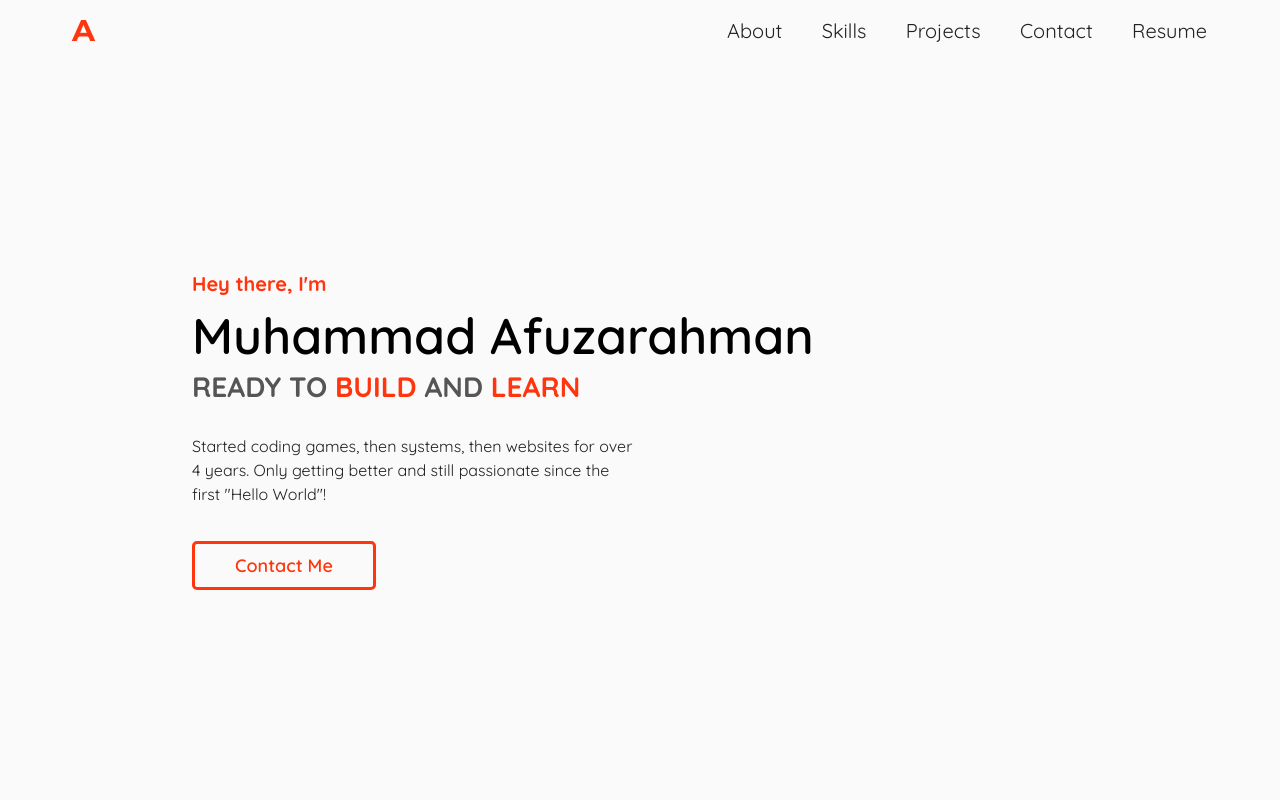
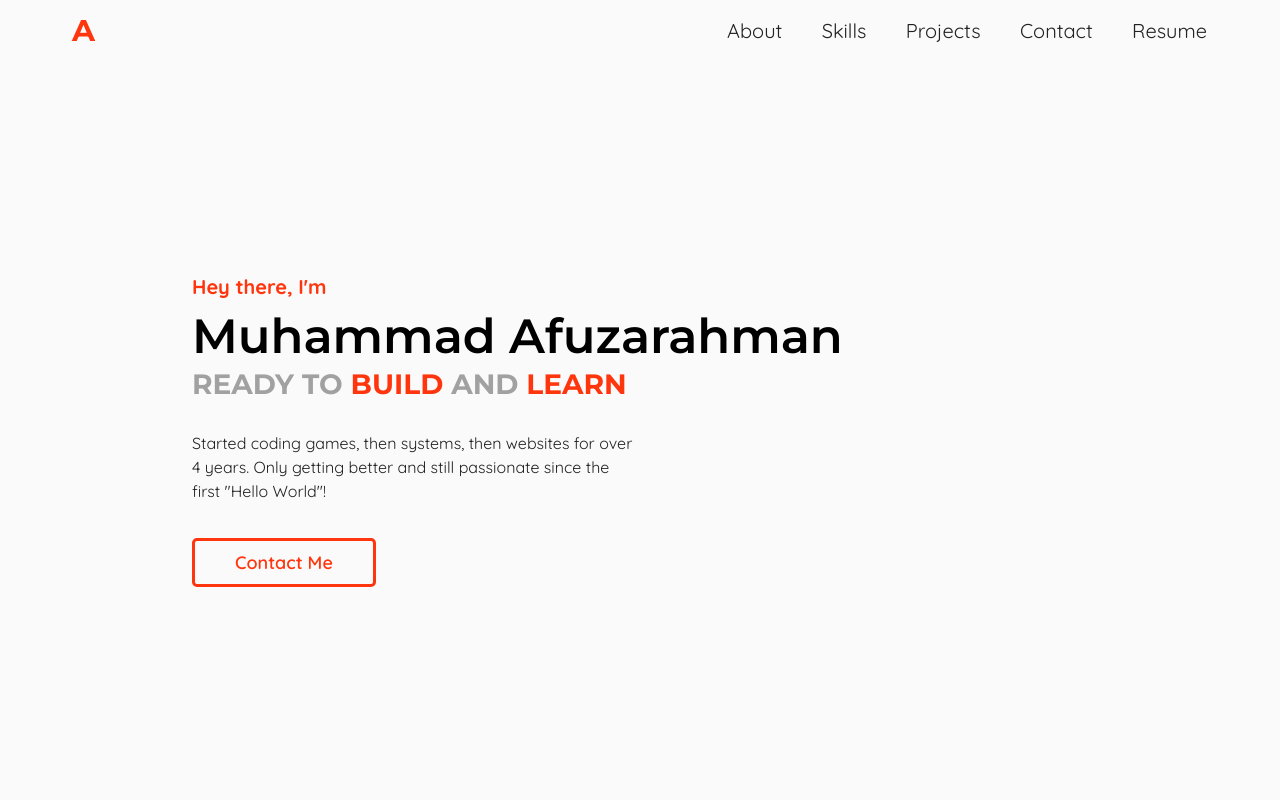
Before and after one commit to afutofu/afutofu.github.io, a React (Create React App) app: page / in a window 1280 px wide. Shown: the top 800 px of the page. Built offline with nearby package versions, Linux system fonts and the light colour scheme.

Commit message:
added new resume, improved styling

```diff
--- a/src/components/Home.js
+++ b/src/components/Home.js
@@ -62,36 +62,36 @@ const Introduction = styled.h3`
   }
 
   @media only screen and (max-width: 350px) {
-    font-size: 10px;
+    font-size: 8px;
   }
 `;
 
 const Name = styled.h1`
-  font-size: 50px;
+  font-size: 48px;
   color: black;
   margin: 0;
   margin-bottom: 2px;
-  font-family: "Quicksand", "san-serif";
+  font-family: "Montserrat", "san-serif";
   font-weight: 600;
 
   @media only screen and (max-width: 1200px) {
-    font-size: 46px;
+    font-size: 44px;
   }
 
   @media only screen and (max-width: 992px) {
-    font-size: 42px;
+    font-size: 40px;
   }
 
   @media only screen and (max-width: 600px) {
-    font-size: 31px;
+    font-size: 29px;
   }
 
   @media only screen and (max-width: 450px) {
-    font-size: 22px;
+    font-size: 20px;
   }
 
   @media only screen and (max-width: 350px) {
-    font-size: 20px;
+    font-size: 18px;
   }
 `;
 
@@ -104,11 +104,12 @@ const Name = styled.h1`
 
 const Motto = styled.h2`
   font-size: 28px;
-  color: #555;
+  color: #a1a1a1;
   margin: 0;
   margin-bottom: 30px;
   font-weight: 700;
   text-transform: uppercase;
+  font-family: "Montserrat", "san-serif";
 
   @media only screen and (max-width: 992px) {
     margin-bottom: 20px;
```
Also changed, not shown: 1 other file (tests, documents, lock files or other folders).
